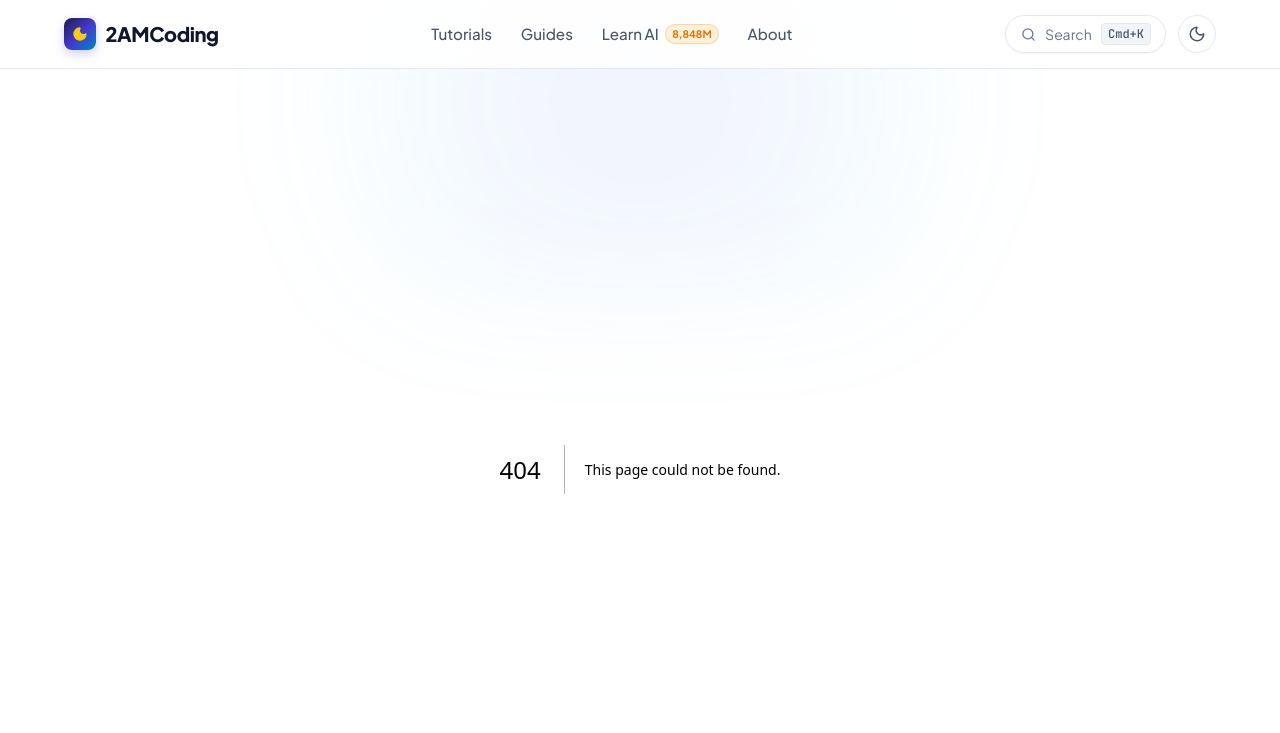
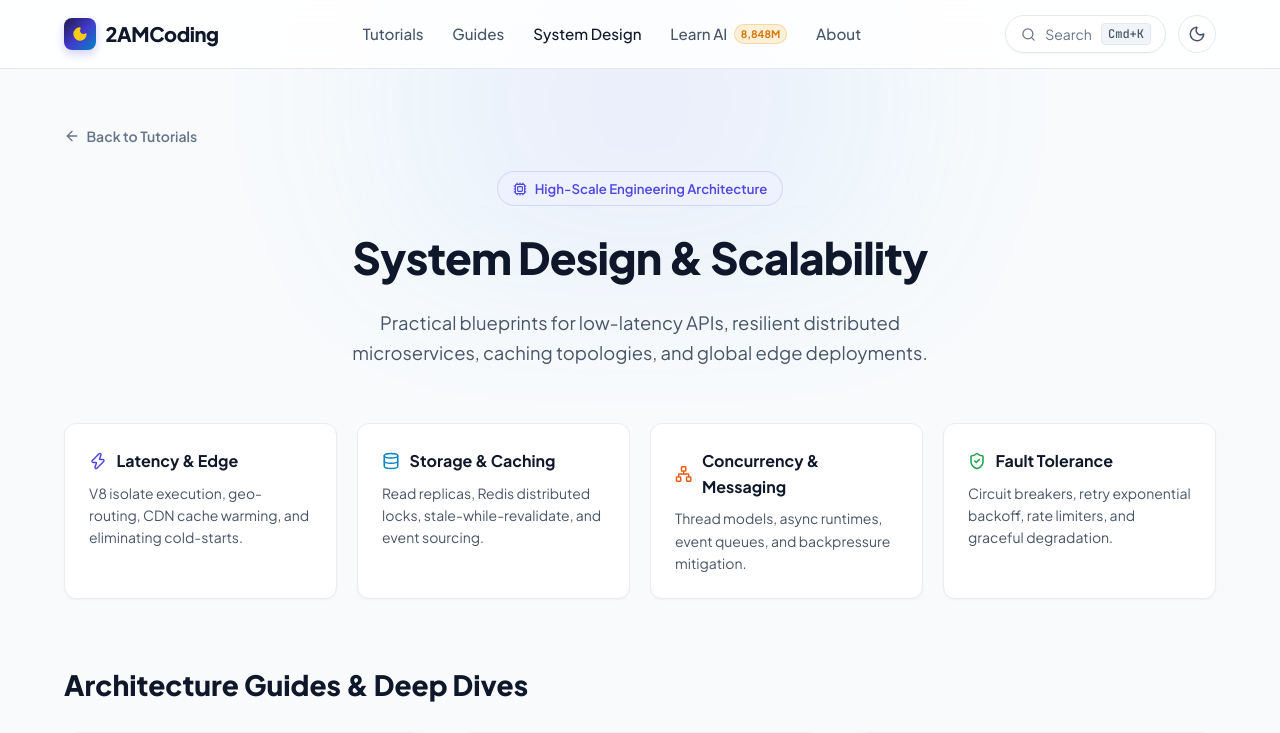
Before and after one commit to RatFire22/tutorial-website, a Next.js app: page /system-design in a window 1280 px wide. Before the commit this address had no page. Shown: the top 733 px of the page. Built offline with nearby package versions, Linux system fonts and the light colour scheme.

Commit message:
feat: add System Design header link and dedicated architecture hub

```diff
--- /dev/null
+++ b/app/system-design/page.tsx
@@ -0,0 +1,95 @@
+import Link from 'next/link';
+import { ArrowLeft, Cpu, Database, Network, ShieldCheck, Zap } from 'lucide-react';
+import { getAllArticles } from '@/lib/articles';
+import ArticleCard from '@/components/ArticleCard';
+import type { Metadata } from 'next';
+
+export const metadata: Metadata = {
+  title: 'System Design & Distributed Architecture — 2AMCoding',
+  description: 'Deep dives into distributed systems, low-latency microservices, caching hierarchies, and cloud-native architecture.',
+};
+
+export default function SystemDesignPage() {
+  const articles = getAllArticles();
+  const systemArticles = articles.filter(
+    (a) =>
+      a.category.toLowerCase().includes('system') ||
+      a.category.toLowerCase().includes('typescript') ||
+      a.category.toLowerCase().includes('cloud') ||
+      a.category.toLowerCase().includes('rust') ||
+      a.tags.some((t) => ['systems', 'concurrency', 'edge functions', 'cloud', 'serverless'].includes(t.toLowerCase()))
+  );
+
+  return (
+    <div className="container" style={{ padding: '3.5rem 1.5rem 6rem 1.5rem' }}>
+      <Link href="/" className="back-link">
+        <ArrowLeft size={16} />
+        <span>Back to Tutorials</span>
+      </Link>
+
+      <header style={{ marginBottom: '3.5rem', textAlign: 'center' }}>
+        <div className="hero-badge-pill" style={{ marginBottom: '1rem' }}>
+          <Cpu size={14} />
+          <span>High-Scale Engineering Architecture</span>
+        </div>
+
+        <h1 style={{ fontSize: '2.75rem', fontWeight: 800, letterSpacing: '-0.02em', marginBottom: '1rem', color: 'var(--text-primary)' }}>
+          System Design &amp; Scalability
+        </h1>
+        <p style={{ color: 'var(--text-secondary)', fontSize: '1.15rem', maxWidth: '650px', margin: '0 auto', lineHeight: 1.6 }}>
+          Practical blueprints for low-latency APIs, resilient distributed microservices, caching topologies, and global edge deployments.
+        </p>
+      </header>
+
+      {/* Core Architectural Pillars */}
+      <div style={{ display: 'grid', gridTemplateColumns: 'repeat(auto-fit, minmax(240px, 1fr))', gap: '1.25rem', marginBottom: '4rem' }}>
+        <div style={{ padding: '1.5rem', background: 'var(--bg-card)', border: '1px solid var(--border-card)', borderRadius: 'var(--radius-md)', boxShadow: 'var(--shadow-sm)' }}>
+          <div style={{ display: 'flex', alignItems: 'center', gap: '0.6rem', fontWeight: 700, color: 'var(--text-primary)', marginBottom: '0.5rem' }}>
+            <Zap size={18} color="var(--primary)" /> Latency &amp; Edge
+          </div>
+          <p style={{ fontSize: '0.875rem', color: 'var(--text-secondary)', margin: 0 }}>
+            V8 isolate execution, geo-routing, CDN cache warming, and eliminating cold-starts.
+          </p>
+        </div>
+
+        <div style={{ padding: '1.5rem', background: 'var(--bg-card)', border: '1px solid var(--border-card)', borderRadius: 'var(--radius-md)', boxShadow: 'var(--shadow-sm)' }}>
+          <div style={{ display: 'flex', alignItems: 'center', gap: '0.6rem', fontWeight: 700, color: 'var(--text-primary)', marginBottom: '0.5rem' }}>
+            <Database size={18} color="#0284c7" /> Storage &amp; Caching
+          </div>
+          <p style={{ fontSize: '0.875rem', color: 'var(--text-secondary)', margin: 0 }}>
+            Read replicas, Redis distributed locks, stale-while-revalidate, and event sourcing.
+          </p>
+        </div>
+
+        <div style={{ padding: '1.5rem', background: 'var(--bg-card)', border: '1px solid var(--border-card)', borderRadius: 'var(--radius-md)', boxShadow: 'var(--shadow-sm)' }}>
+          <div style={{ display: 'flex', alignItems: 'center', gap: '0.6rem', fontWeight: 700, color: 'var(--text-primary)', marginBottom: '0.5rem' }}>
+            <Network size={18} color="#ea580c" /> Concurrency &amp; Messaging
+          </div>
+          <p style={{ fontSize: '0.875rem', color: 'var(--text-secondary)', margin: 0 }}>
+            Thread models, async runtimes, event queues, and backpressure mitigation.
+          </p>
+        </div>
+
+        <div style={{ padding: '1.5rem', background: 'var(--bg-card)', border: '1px solid var(--border-card)', borderRadius: 'var(--radius-md)', boxShadow: 'var(--shadow-sm)' }}>
+          <div style={{ display: 'flex', alignItems: 'center', gap: '0.6rem', fontWeight: 700, color: 'var(--text-primary)', marginBottom: '0.5rem' }}>
+            <ShieldCheck size={18} color="#16a34a" /> Fault Tolerance
+          </div>
+          <p style={{ fontSize: '0.875rem', color: 'var(--text-secondary)', margin: 0 }}>
+            Circuit breakers, retry exponential backoff, rate limiters, and graceful degradation.
+          </p>
+        </div>
+      </div>
+
+      {/* Guides Grid */}
+      <h2 style={{ fontSize: '1.75rem', fontWeight: 800, marginBottom: '1.5rem', color: 'var(--text-primary)' }}>
+        Architecture Guides &amp; Deep Dives
+      </h2>
+
+      <div className="cards-grid">
+        {systemArticles.map((article) => (
+          <ArticleCard key={article.slug} article={article} />
+        ))}
+      </div>
+    </div>
+  );
+}
--- a/components/Navbar.tsx
+++ b/components/Navbar.tsx
@@ -41,6 +41,14 @@ export default function Navbar({ articles = [] }: { articles?: ArticleMeta[] })
                   className={`nav-link ${pathname.startsWith('/tutorials') && pathname !== '/' ? 'active' : ''}`}
                 >
                   Guides
+                </Link>
+              </li>
+              <li>
+                <Link
+                  href="/system-design"
+                  className={`nav-link ${pathname === '/system-design' ? 'active' : ''}`}
+                >
+                  System Design
                 </Link>
               </li>
               <li>
```
